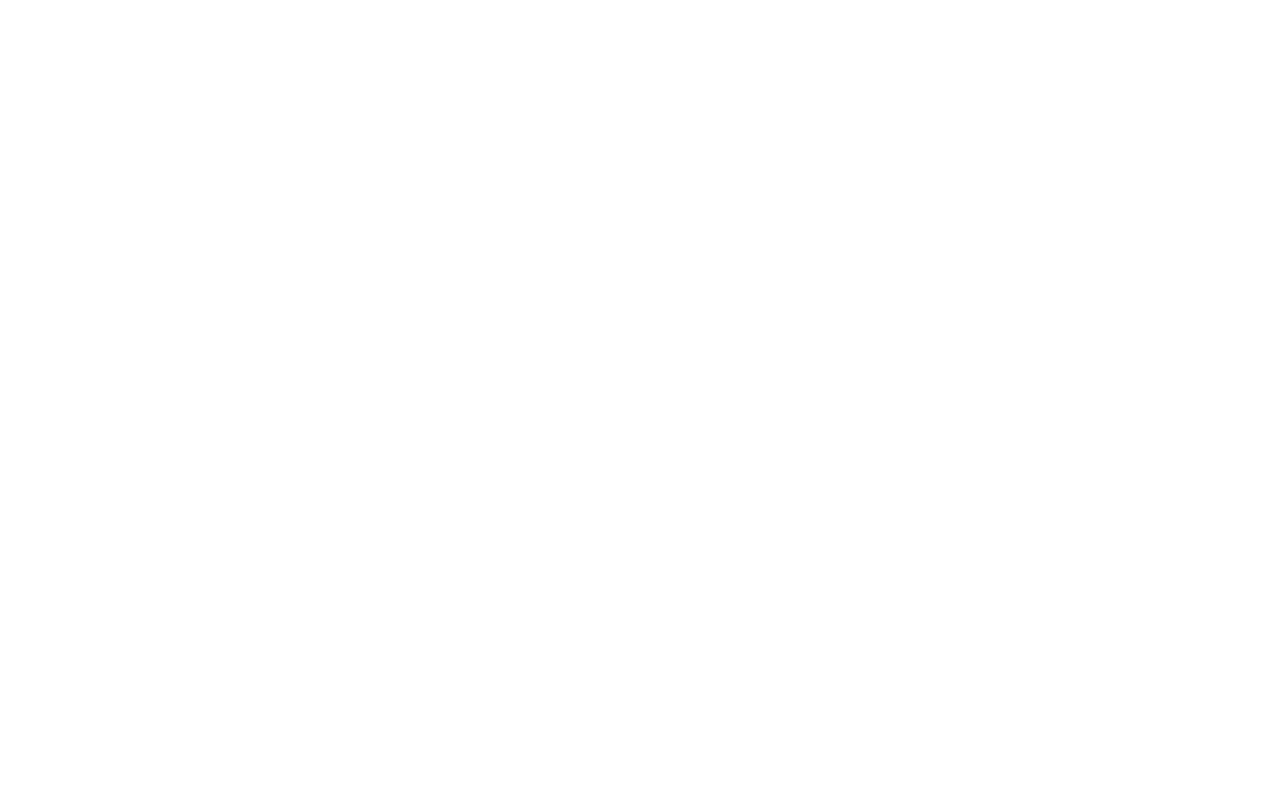
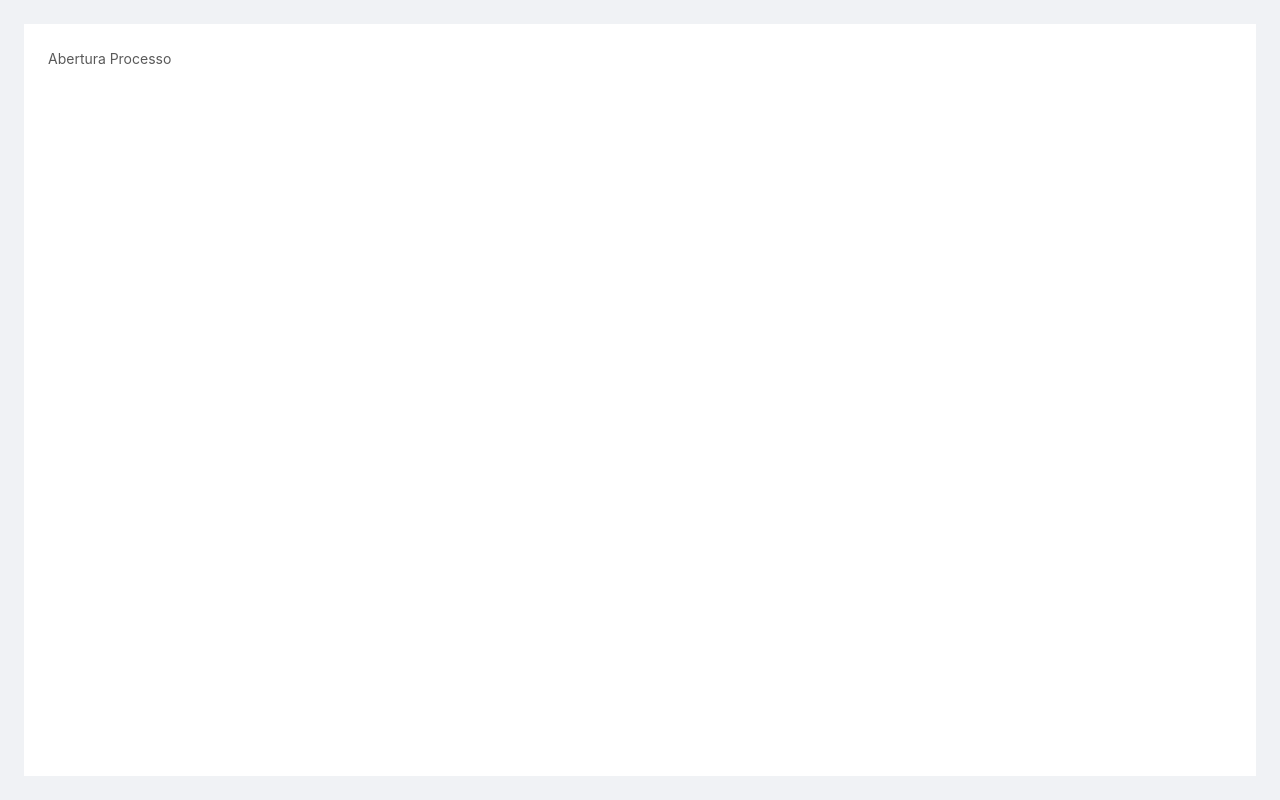
Before and after one commit to igortice/spu-react, a React (Create React App) app: page /processo/abertura in a window 1280 px wide. Built offline with nearby package versions, Linux system fonts and the light colour scheme.

Commit message:
init Layout Iframe

```diff
--- a/src/assets/less/styles.less
+++ b/src/assets/less/styles.less
@@ -0,0 +1,12 @@
+.layout-iframe {
+  @default-padding: 24px;
+  height: 100vh;
+  .li-content {
+    padding: @default-padding;
+    .lic-children {
+      padding: @default-padding;
+      background: #fff;
+      min-height: 100%;
+    }
+  }
+}
--- a/src/configs/Routes.js
+++ b/src/configs/Routes.js
@@ -1,5 +1,6 @@
 import { Route, Switch } from 'react-router-dom';
 
+import Abertura from '~/pages/processo/Abertura';
 import Index from '~/pages/index';
 import React from 'react';
 
@@ -8,6 +9,9 @@
     <Route exact path="/">
       <Index />
     </Route>
+    <Route path="/processo/abertura">
+      <Abertura />
+    </Route>
   </Switch>
 );
 
--- /dev/null
+++ b/src/layouts/LayoutIframe.js
@@ -0,0 +1,12 @@
+import { Layout } from 'antd';
+import React from 'react';
+
+const { Content } = Layout;
+
+export default ({ children }) => (
+  <Layout className='layout-iframe'>
+    <Content className='li-content'>
+      <div className="lic-children">{children}</div>
+    </Content>
+  </Layout>
+);
--- /dev/null
+++ b/src/pages/processo/Abertura/index.js
@@ -0,0 +1,6 @@
+import LayoutIframe from '~/layouts/LayoutIframe';
+import React from 'react';
+
+export default () => (
+  <LayoutIframe>Abertura Processo</LayoutIframe>
+);
```
